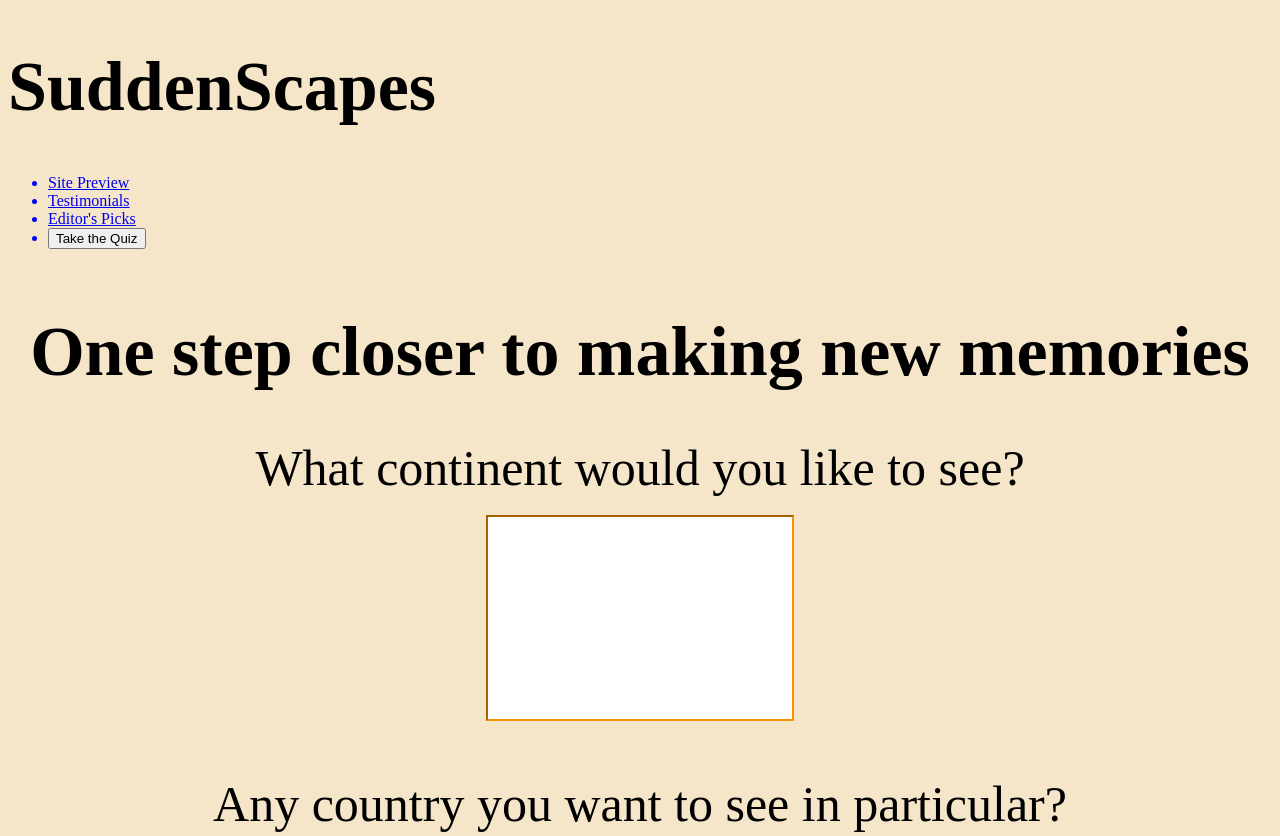
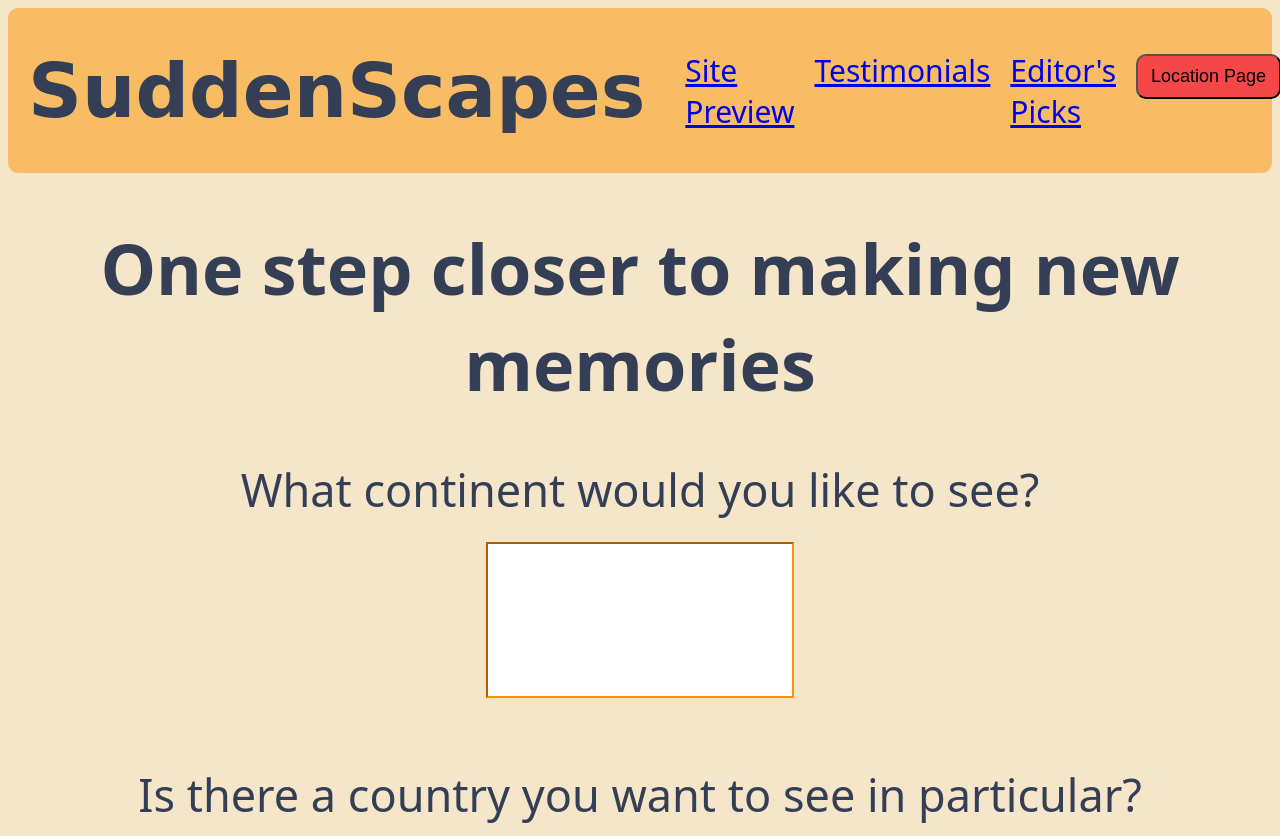
Before and after one commit to kevncrypting/front-end-group-project-gmkk, a website: page quiz.html in a window 1280 px wide. Shown: the top 836 px of the page. Drawn offline with Linux system fonts and the light colour scheme.

Commit message:
added some css to the quiz.css

```diff
--- a/css/quiz.css
+++ b/css/quiz.css
@@ -8,6 +8,39 @@ rgb(52, 63, 86) - main text color (dark blue)
 
 body{
     background-color: rgb(245, 230, 202);
+    color: rgb(52, 63, 86);
+    font-family: 'Noto Sans', sans-serif;
+}
+
+#sudden {
+    font-family: 'Righteous', cursive;
+    font-size: 75px;
+}
+
+header {
+    display: flex;
+    justify-content: space-between;
+    align-items: center;
+    background-color: rgba(251, 147, 0, .5);
+    padding: 20px;
+    height: 125px;
+    border-radius: 10px;
+}
+
+ul {
+    list-style: none;
+    display: flex;
+    gap: 20px;
+    font-size: 30px;
+}
+
+#btn2 {
+    background-color: rgb(245, 71, 72);
+    border-radius: 10px;
+    padding: 10px;
+    width: 145px ;
+    height: 45px;
+    font-size: large;
 }
 
 #questions{
@@ -22,16 +55,25 @@ h1{
 }
 
 label{
-    font-size: 50px;
+    font-size: 45px;
 }
 
 input{
     width: 300px;
-    height: 200px;
+    height: 150px;
     font-size: 50px;
     border-color: rgb(251, 147, 0);
+    text-align: center;
 }
 
+#lionsmane{
+    background-image: url(/assets/licensed-image.jpeg);
+    /* background-size: cover; */
+    background-size: 100% 100%;
+    height: 350px;
+    width: 350px;
+    color: rgb(245, 71, 72);
+}
 
 #btn1 {
     text-align: center;
--- a/quiz.html
+++ b/quiz.html
@@ -12,7 +12,7 @@
 
 <body>
     <header>
-        <h1>SuddenScapes</h1>
+        <h1 id="sudden">SuddenScapes</h1>
         <nav>
             <ul>
                 <a href="#site-preview">
@@ -24,8 +24,8 @@
                 <a href="#editors-picks">
                     <li>Editor's Picks</li>
                 </a>
-                <a href="quiz.html">
-                    <li><button class="btn btn-quiz">Take the Quiz</button></li>
+                <a href="location.html">
+                    <li><button id="btn2">Location Page</button></li>
                 </a>
             </ul>
         </nav>
@@ -38,12 +38,12 @@
 
         <br><br>
 
-        <label>Any country you want to see in particular?</label><br>
+        <label>Is there a country you want to see in particular?</label><br>
         <input type="text" id="country"><br>
 
         <br><br>
 
-        <label>do you like warm or cold weather?</label><br>
+        <label>Do you like warm or cold weather?</label><br>
         <input type="text" id="weather"><br>
 
         <br><br>
@@ -64,8 +64,6 @@
     </div>
     <br><br><br><br><br><br>
 
-    <a id="btn2" href="location.html">Temporary Link to Keith's Location Page</a>
-
     <script src="/js/quiz.js"></script>
 </body>
 
```
Also changed, not shown: assets/licensed-image.jpeg (added).
